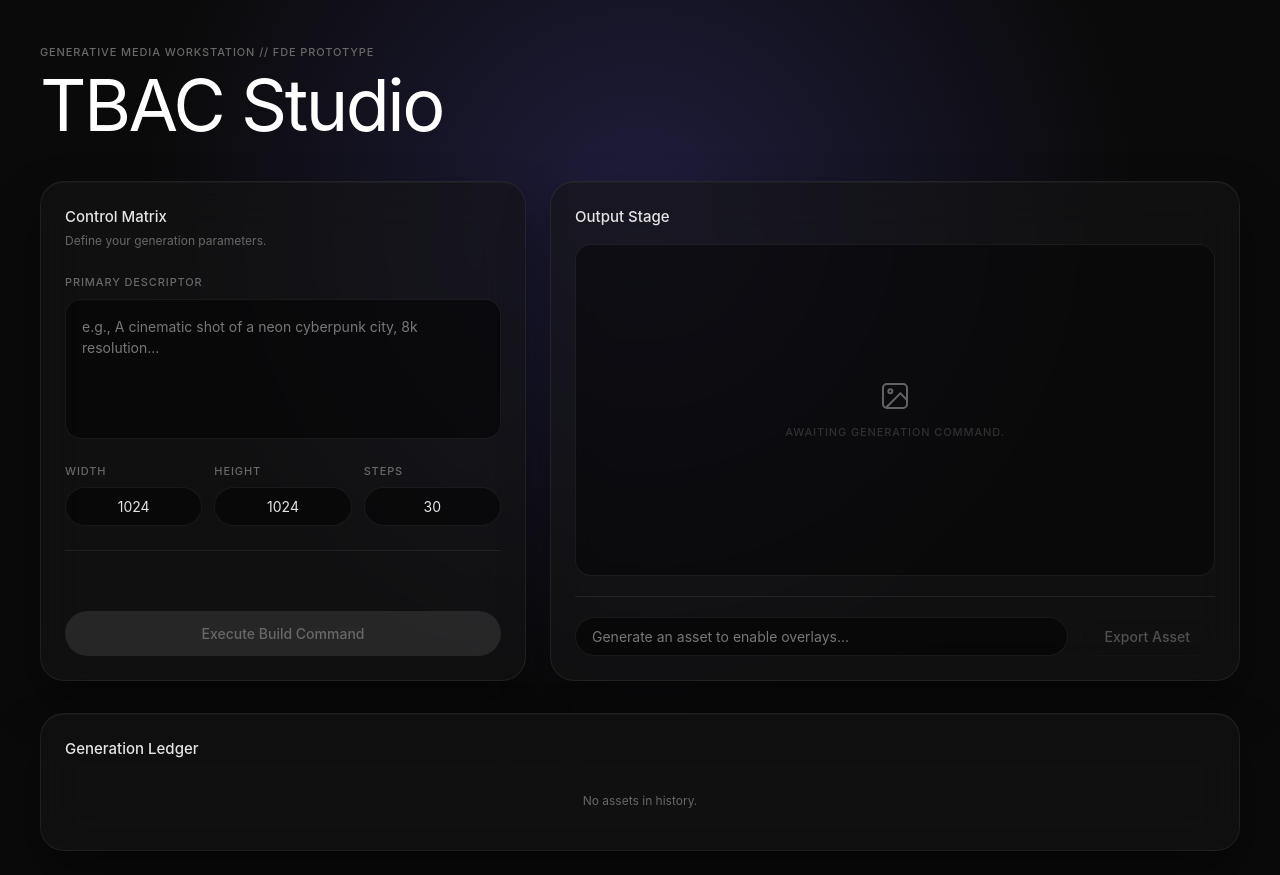
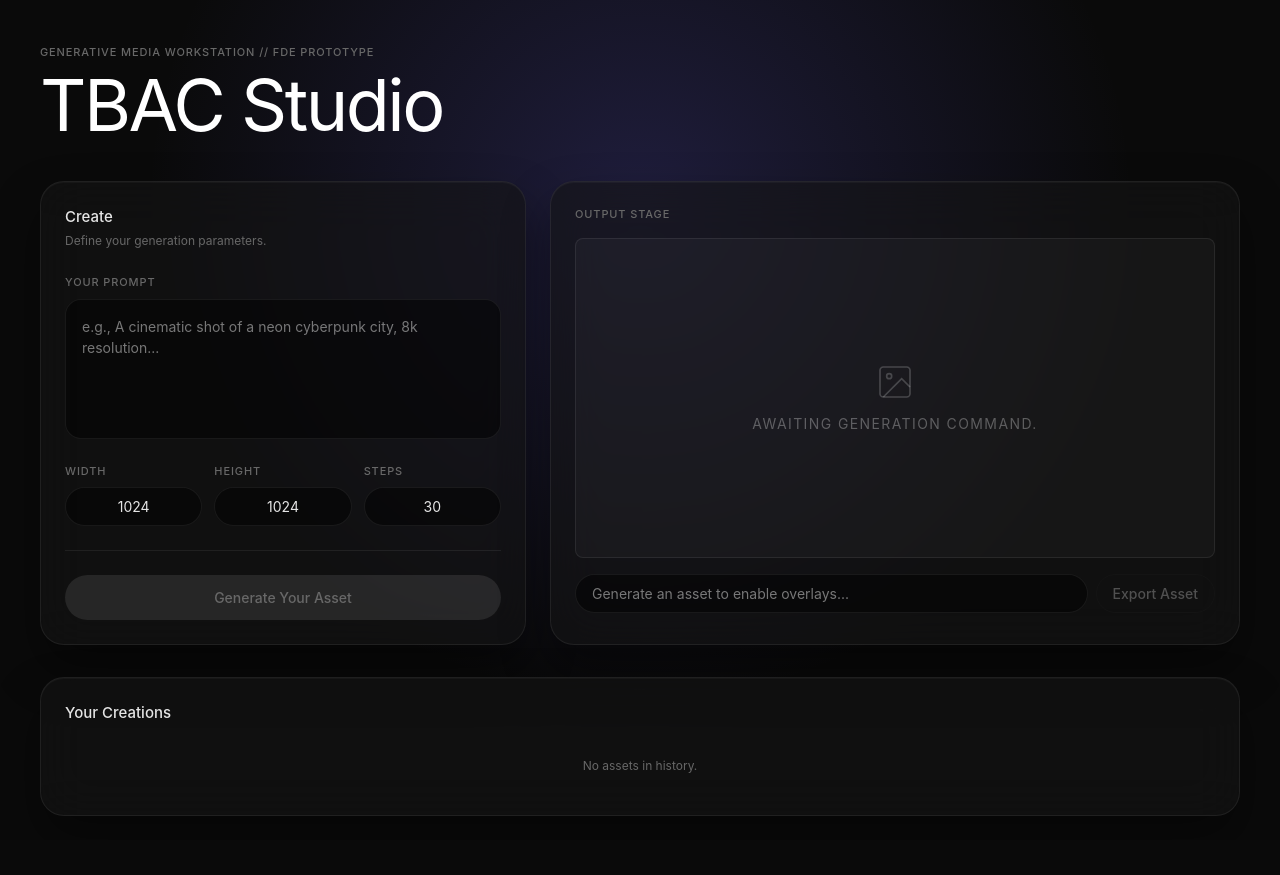
Before and after one commit to vishalm342/tbac-studio, a Next.js app: page / in a window 1280 px wide. After the commit the page ends 840 px from the top, so only its background shows below. Built offline with nearby package versions, Linux system fonts and the light colour scheme.

Commit message:
feat: migrate image generation engine to Cloudflare AI and refresh Studio UI components

```diff
--- a/src/components/GalleryHistory.tsx
+++ b/src/components/GalleryHistory.tsx
@@ -12,7 +12,7 @@ export default function GalleryHistory({ gallery, handleTweak }: Props) {
       {/* ── Header ─────────────────────────────────────────────────────────── */}
       <div className="flex items-center justify-between mb-4">
         <h2 style={{ color: "var(--bone)", fontSize: "0.9375rem", fontWeight: 500 }}>
-          Generation Ledger
+          Your Creations
         </h2>
         {gallery.length > 0 && (
           <span
--- a/src/components/PromptPanel.tsx
+++ b/src/components/PromptPanel.tsx
@@ -15,12 +15,12 @@ export default function PromptPanel({ studioState, setStudioState, handleSubmit,
   return (
     <div className="dim-card flex flex-col gap-6 h-full">
       <div>
-        <h2 style={{ color: "var(--bone)", fontSize: "0.9375rem", fontWeight: 500 }}>Control Matrix</h2>
+        <h2 style={{ color: "var(--bone)", fontSize: "0.9375rem", fontWeight: 500 }}>Create</h2>
         <p style={{ color: "var(--fog)", fontSize: "0.75rem", marginTop: "4px" }}>Define your generation parameters.</p>
       </div>
 
       <div className="flex flex-col gap-2">
-        <label className="dim-label">Primary Descriptor</label>
+        <label className="dim-label">Your Prompt</label>
         <textarea
           value={studioState.prompt}
           onChange={(e) => setStudioState({ ...studioState, prompt: e.target.value })}
@@ -85,7 +85,7 @@ export default function PromptPanel({ studioState, setStudioState, handleSubmit,
             Generating Asset...
           </>
         ) : (
-          "Execute Build Command"
+          "Generate Your Asset"
         )}
       </button>
     </div>
--- a/src/components/StudioStage.tsx
+++ b/src/components/StudioStage.tsx
@@ -18,7 +18,7 @@ export default function StudioStage({ image, isGenerating }: Props) {
     const ctx = canvas.getContext("2d");
     if (!ctx) return;
 
-    const img = new Image();
+    const img = new window.Image();
     img.crossOrigin = "anonymous";
     img.src = image.url;
 
@@ -39,14 +39,16 @@ export default function StudioStage({ image, isGenerating }: Props) {
         ctx.font = `800 ${fontSize}px sans-serif`;
 
         const x = canvas.width / 2;
-        const y = canvas.height - (canvas.height * 0.08);
+        const y = canvas.height - canvas.height * 0.08;
 
         ctx.strokeText(overlayText.toUpperCase(), x, y);
         ctx.fillText(overlayText.toUpperCase(), x, y);
       }
     };
 
-    return () => { isMounted = false; };
+    return () => {
+      isMounted = false;
+    };
   }, [image, overlayText]);
 
   const downloadCanvas = () => {
@@ -60,41 +62,65 @@ export default function StudioStage({ image, isGenerating }: Props) {
   const isControlsDisabled = !image || isGenerating;
 
   return (
-    <div className="dim-card flex flex-col h-full" style={{ minHeight: "500px" }}>
-      <div className="flex justify-between items-center mb-4">
-        <h2 style={{ color: "var(--bone)", fontSize: "0.9375rem", fontWeight: 500 }}>Output Stage</h2>
+    <div className="dim-card flex flex-col gap-4 h-full">
+      <div className="flex items-center justify-between">
+        <h2 className="dim-label">OUTPUT STAGE</h2>
         {image && !isGenerating && (
-           <span className="dim-label text-green-400/80">RENDER COMPLETE</span>
+          <span className="text-xs text-green-400 tracking-widest">RENDER COMPLETE</span>
         )}
       </div>
 
+      {/* Large canvas/preview area matching deployed layout */}
       <div
-        className="flex-1 relative flex items-center justify-center overflow-hidden rounded-[16px]"
-        style={{ background: "rgba(0,0,0,0.4)", border: "1px solid var(--hairline)" }}
+        className="relative flex items-center justify-center rounded-lg overflow-hidden"
+        style={{
+          minHeight: "320px",
+          background: "rgba(255,255,255,0.03)",
+          border: "1px solid rgba(255,255,255,0.08)",
+        }}
       >
         {isGenerating ? (
-          <div className="flex flex-col items-center gap-4">
-            <div className="w-12 h-12 rounded-full animate-spin" style={{ border: "2px solid rgba(229,229,229,0.1)", borderTopColor: "rgba(229,229,229,0.5)" }} />
-            <p className="dim-label">Synthesizing Latent Space...</p>
+          <div className="flex flex-col items-center gap-3 text-center px-6">
+            <div
+              className="w-8 h-8 rounded-full border-2 border-white/20 border-t-white/80 animate-spin"
+            />
+            <span className="text-sm text-white/50 tracking-widest">
+              SYNTHESIZING LATENT SPACE...
+            </span>
           </div>
         ) : image ? (
-          <canvas ref={canvasRef} className="max-w-full max-h-full object-contain rounded-md shadow-lg" />
+          <canvas
+            ref={canvasRef}
+            className="w-full h-full object-contain"
+            style={{ maxHeight: "480px" }}
+          />
         ) : (
-          <div className="flex flex-col items-center gap-3 select-none opacity-40">
-            <svg width="32" height="32" viewBox="0 0 24 24" fill="none" stroke="currentColor" strokeWidth="1.5">
-              <rect x="3" y="3" width="18" height="18" rx="3" />
+          <div className="flex flex-col items-center gap-3 text-center px-6">
+            <svg
+              width="40"
+              height="40"
+              viewBox="0 0 24 24"
+              fill="none"
+              stroke="currentColor"
+              strokeWidth="1"
+              className="text-white/20"
+            >
+              <rect x="3" y="3" width="18" height="18" rx="2" ry="2" />
               <circle cx="8.5" cy="8.5" r="1.5" />
-              <path d="m21 15-5-5L5 21" />
+              <polyline points="21 15 16 10 5 21" />
             </svg>
-            <p className="dim-label">Awaiting generation command.</p>
+            <span className="text-sm text-white/30 tracking-widest">
+              AWAITING GENERATION COMMAND.
+            </span>
           </div>
         )}
       </div>
 
-      <div className="mt-5 pt-5 border-t border-[var(--hairline)] flex gap-3 items-center">
+      {/* Overlay input + Export row */}
+      <div className="flex gap-2">
         <input
           type="text"
-          placeholder={image && !isGenerating ? "Type to overlay text/watermark..." : "Generate an asset to enable overlays..."}
+          placeholder="Generate an asset to enable overlays..."
           value={overlayText}
           onChange={(e) => setOverlayText(e.target.value)}
           className="dim-input flex-1 px-4 py-2"
@@ -104,8 +130,8 @@ export default function StudioStage({ image, isGenerating }: Props) {
         <button
           onClick={downloadCanvas}
           disabled={isControlsDisabled ? true : undefined}
+          className="dim-btn-secondary px-4 py-2"
           suppressHydrationWarning
-          className="dim-btn-secondary px-6 py-2 disabled:opacity-50 disabled:cursor-not-allowed"
         >
           Export Asset
         </button>
```
